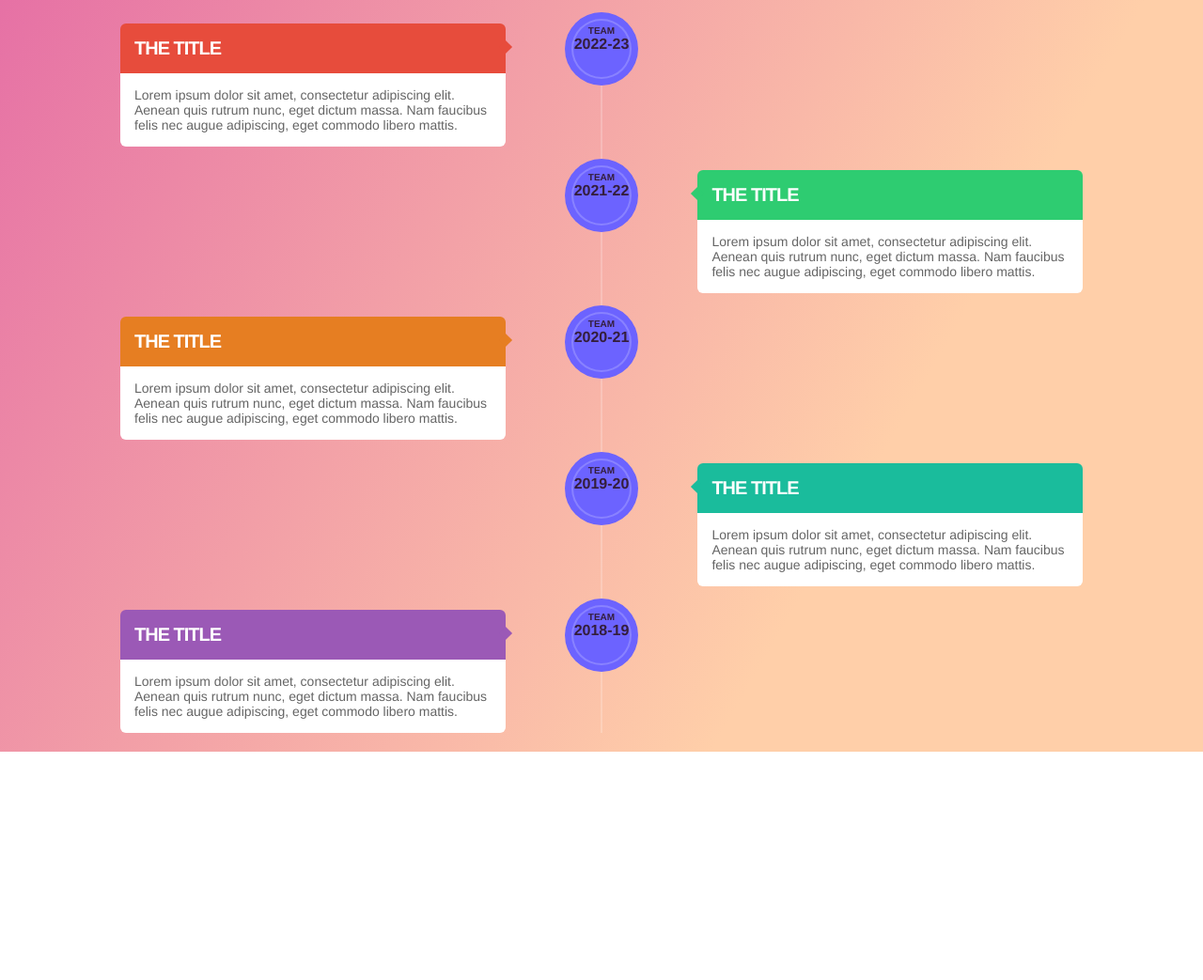
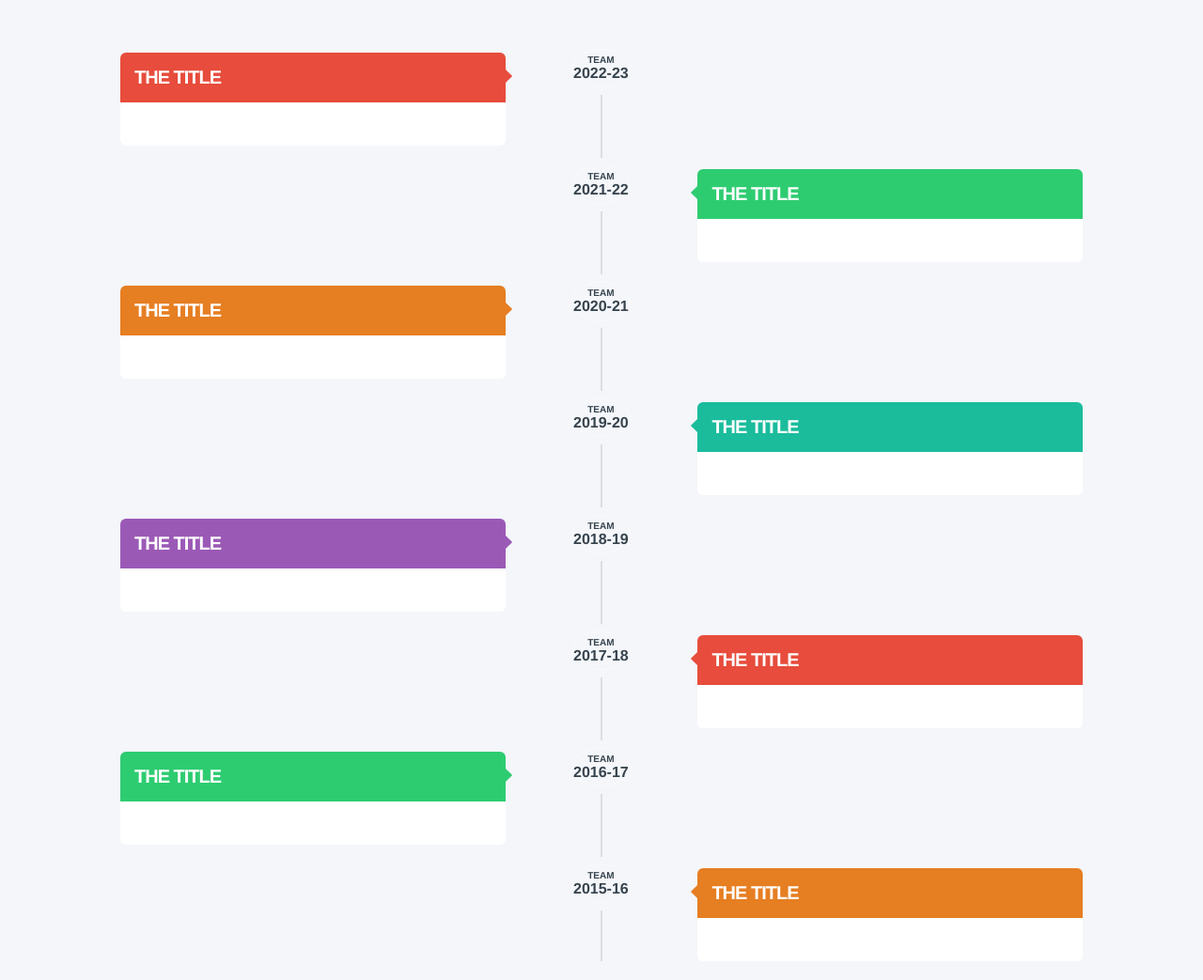
Before and after one commit to Harshal-Holkar/NSS-IITD, a website: page newTeamPage/index.html in a window 1280 px wide. Shown: the whole page at 94% size. Before the commit the page ends 800 px from the top, so only its background shows below. Drawn offline with Linux system fonts and the light colour scheme.

Commit message:
updates teampage

```diff
--- a/newTeamPage/index.html
+++ b/newTeamPage/index.html
@@ -4,12 +4,12 @@
 <head>
     <style>
 html, body {
-  margin: 0;
+  margin: 2% 0 0 0;
   padding: 0;
   font-family: Helvetica, sans-serif;
 }
 body {
-    background: linear-gradient(120deg, #e671a5 0%, #ffcfa9 70%);
+    background: #f4f6fa;
 }
 section#timeline {
   width: 80%;
@@ -23,9 +23,10 @@ section#timeline:before {
   left: 50%;
   top: 0;
   margin: 0 0 0 -1px;
-  width: 2px;
+  width: 0.2%;
   height: 100%;
-  background: rgba(255,255,255,0.2);
+  /* background: rgba(255,255,255,0.2); */
+  background: rgba(0,0,0,.1);
 }
 section#timeline article {
   width: 100%;
@@ -45,8 +46,8 @@ section#timeline article div.inner {
 }
 section#timeline article div.inner span.date {
   display: block;
-  width: 60px;
-  height: 50px;
+  width: auto;
+  height: auto;
   padding: 5px 0;
   position: absolute;
   top: 0;
@@ -57,11 +58,11 @@ section#timeline article div.inner span.date {
   font-weight: 900;
   text-transform: uppercase;
   /* background: #25303B; */
-  background: #6c63ff;
-  color: rgb(52, 30, 59);
+  background: #f4f6fa;
+  color: #36434d;
   /* color: rgba(255,255,255,0.5); */
   border: 2px solid rgba(255,255,255,0.2);
-  box-shadow: 0 0 0 7px #6c63ff;
+  box-shadow: 0 0 0 7px #f4f6fa;
   /* box-shadow: 0 0 0 7px #25303B; */
 }
 section#timeline article div.inner span.date span {
@@ -140,6 +141,24 @@ section#timeline article:nth-child(5) div.inner h2 {
 section#timeline article:nth-child(5) div.inner h2:after {
   background: #9b59b6;
 }
+section#timeline article:nth-child(7) div.inner h2 {
+  background: #2ecc71;
+}
+section#timeline article:nth-child(7) div.inner h2:after {
+  background: #2ecc71;
+}
+section#timeline article:nth-child(8) div.inner h2 {
+  background: #e67e22;
+}
+section#timeline article:nth-child(8) div.inner h2:after {
+  background: #e67e22;
+}
+section#timeline article:nth-child(6) div.inner h2 {
+  background: #e74c3c;
+}
+section#timeline article:nth-child(6) div.inner h2:after {
+  background: #e74c3c;
+}
     </style>
 </head>
 
@@ -154,7 +173,7 @@ section#timeline article:nth-child(5) div.inner h2:after {
               <!-- <span class="year">23</span> -->
             </span>
             <h2>The Title</h2>
-            <p>Lorem ipsum dolor sit amet, consectetur adipiscing elit. Aenean quis rutrum nunc, eget dictum massa. Nam faucibus felis nec augue adipiscing, eget commodo libero mattis.</p>
+            <p><br></p>
           </div>
         </article>
         <article>
@@ -164,7 +183,7 @@ section#timeline article:nth-child(5) div.inner h2:after {
                 <span class="month">2021-22</span>
             </span>
             <h2>The Title</h2>
-            <p>Lorem ipsum dolor sit amet, consectetur adipiscing elit. Aenean quis rutrum nunc, eget dictum massa. Nam faucibus felis nec augue adipiscing, eget commodo libero mattis.</p>
+            <p><br></p>
           </div>
         </article>
         <article>
@@ -174,7 +193,7 @@ section#timeline article:nth-child(5) div.inner h2:after {
                 <span class="month">2020-21</span>
             </span>
             <h2>The Title</h2>
-            <p>Lorem ipsum dolor sit amet, consectetur adipiscing elit. Aenean quis rutrum nunc, eget dictum massa. Nam faucibus felis nec augue adipiscing, eget commodo libero mattis.</p>
+            <p><br></p>
           </div>
         </article>
         <article>
@@ -184,7 +203,7 @@ section#timeline article:nth-child(5) div.inner h2:after {
                 <span class="month">2019-20</span>
             </span>
             <h2>The Title</h2>
-            <p>Lorem ipsum dolor sit amet, consectetur adipiscing elit. Aenean quis rutrum nunc, eget dictum massa. Nam faucibus felis nec augue adipiscing, eget commodo libero mattis.</p>
+            <p><br></p>
           </div>
         </article>
         <article>
@@ -194,7 +213,37 @@ section#timeline article:nth-child(5) div.inner h2:after {
                 <span class="month">2018-19</span>
             </span>
             <h2>The Title</h2>
-            <p>Lorem ipsum dolor sit amet, consectetur adipiscing elit. Aenean quis rutrum nunc, eget dictum massa. Nam faucibus felis nec augue adipiscing, eget commodo libero mattis.</p>
+            <p><br></p>
+          </div>
+        </article>
+        <article>
+          <div class="inner">
+            <span class="date">
+                <span class="day">Team</span>
+                <span class="month">2017-18</span>
+            </span>
+            <h2>The Title</h2>
+            <p><br></p>
+          </div>
+        </article>
+        <article>
+          <div class="inner">
+            <span class="date">
+                <span class="day">Team</span>
+                <span class="month">2016-17</span>
+            </span>
+            <h2>The Title</h2>
+            <p><br></p>
+          </div>
+        </article>
+        <article>
+          <div class="inner">
+            <span class="date">
+                <span class="day">Team</span>
+                <span class="month">2015-16</span>
+            </span>
+            <h2>The Title</h2>
+            <p><br></p>
           </div>
         </article>
       </section>
```
